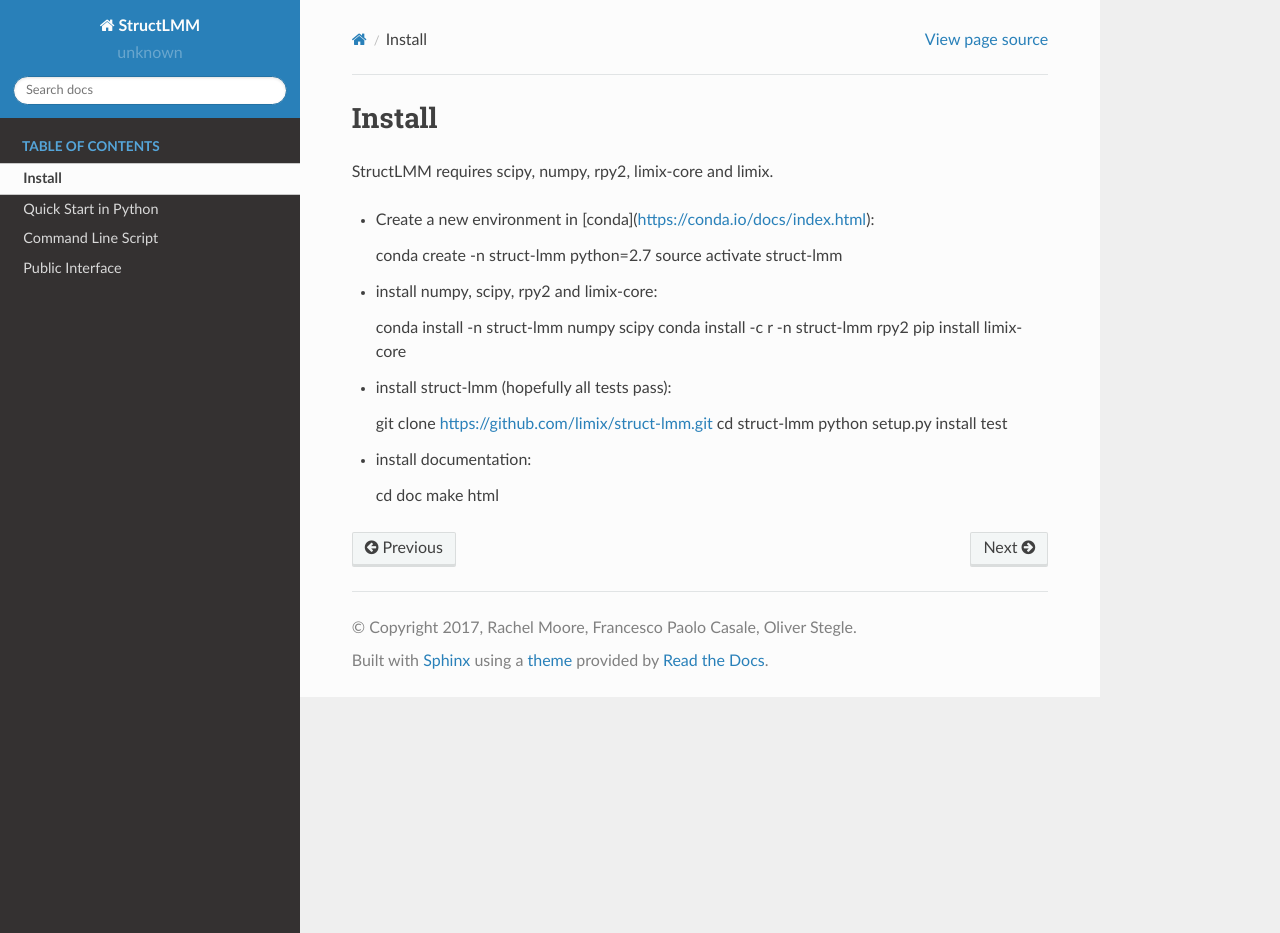
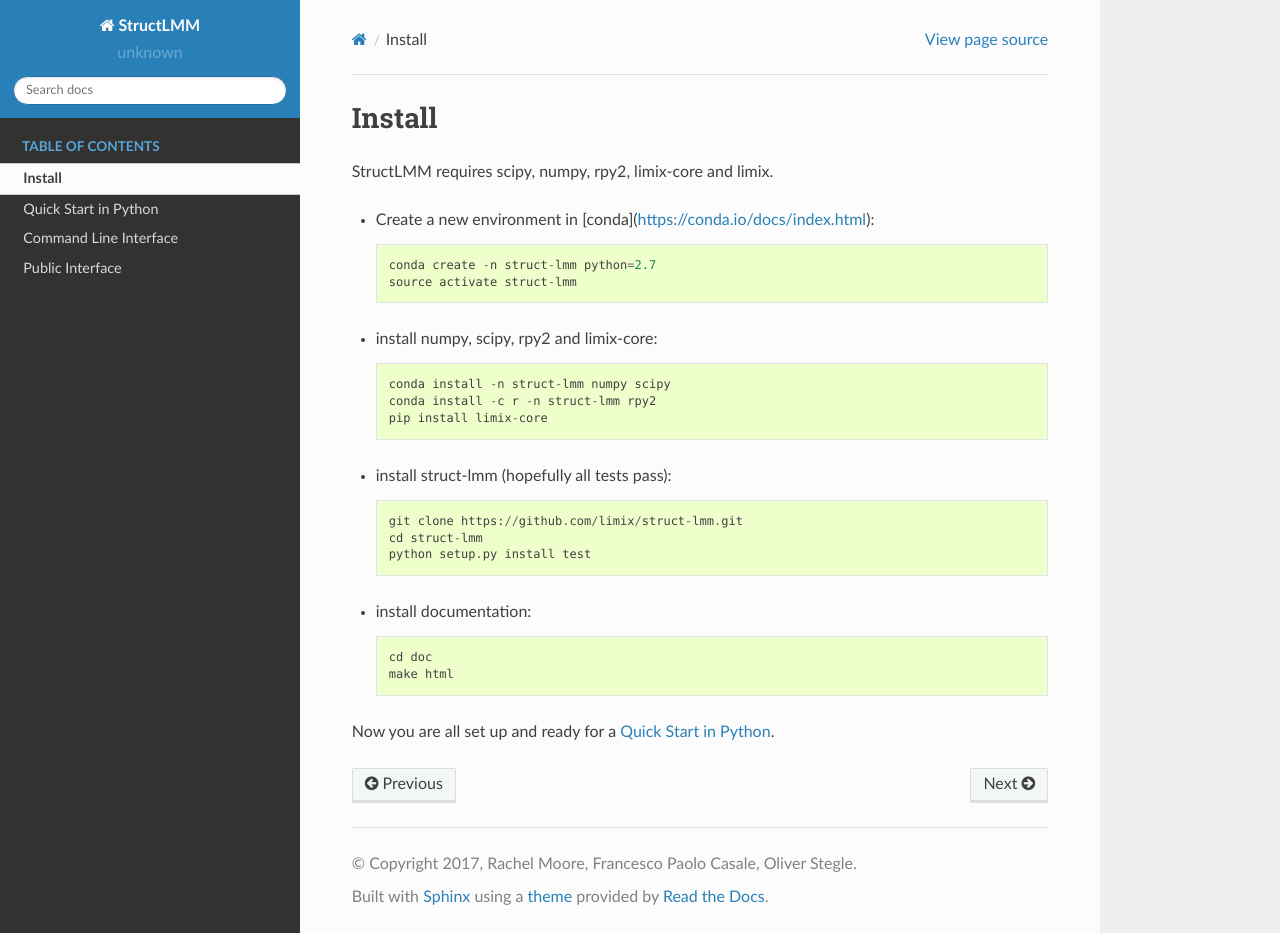
Before and after one commit to limix/struct-lmm, a Sphinx documentation site: the page built from doc/install.rst, in a window 1280 px wide and 933 px high. Built offline with Sphinx 7.4.7 and the Read the Docs theme 2.0.0, drawn with Linux system fonts in a browser that asks for light colours.

Commit message:
update docs

```diff
--- a/doc/commandline.rst
+++ b/doc/commandline.rst
@@ -1,6 +1,8 @@
-*******************
-Command Line Script
-*******************
+.. _commandline:
+
+**********************
+Command Line Interface
+**********************
 
 StructLMM can also be run from command line as shown below.
 
--- a/doc/install.rst
+++ b/doc/install.rst
@@ -4,24 +4,26 @@ Install
 
 StructLMM requires scipy, numpy, rpy2, limix-core and limix.
 
-- Create a new environment in [conda](https://conda.io/docs/index.html)::
+* Create a new environment in [conda](https://conda.io/docs/index.html)::
 
-  conda create -n struct-lmm python=2.7
-  source activate struct-lmm
+    conda create -n struct-lmm python=2.7
+    source activate struct-lmm
 
-- install numpy, scipy, rpy2 and limix-core::
+* install numpy, scipy, rpy2 and limix-core::
 
-  conda install -n struct-lmm numpy scipy
-  conda install -c r -n struct-lmm rpy2
-  pip install limix-core
+    conda install -n struct-lmm numpy scipy
+    conda install -c r -n struct-lmm rpy2
+    pip install limix-core
 
-- install struct-lmm (hopefully all tests pass)::
+* install struct-lmm (hopefully all tests pass)::
 
-  git clone https://github.com/limix/struct-lmm.git
-  cd struct-lmm
-  python setup.py install test
+    git clone https://github.com/limix/struct-lmm.git
+    cd struct-lmm
+    python setup.py install test
 
-- install documentation::
+* install documentation::
 
-  cd doc
-  make html
+    cd doc
+    make html
+
+Now you are all set up and ready for a :ref:`python`.
--- a/doc/public.rst
+++ b/doc/public.rst
@@ -1,5 +1,8 @@
+.. _public:
+
+****************
 Public Interface
-^^^^^^^^^^^^^^^^
+****************
 .. automodule:: struct_lmm.lmm
   :members:
 .. automodule:: struct_lmm.interpretation
```
Also changed, not shown: doc/python.rst (+25 -6 lines), 2 other files.
